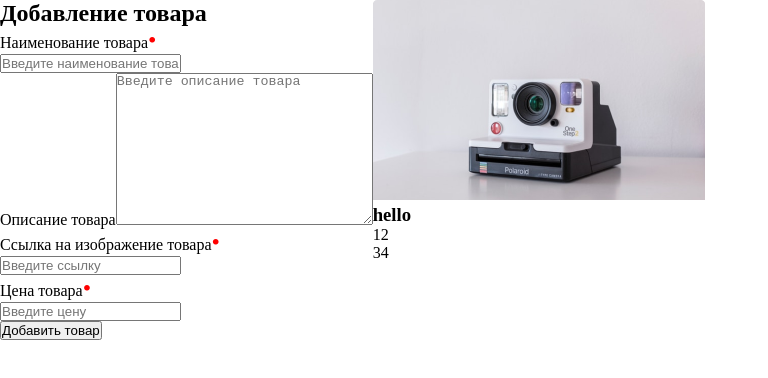
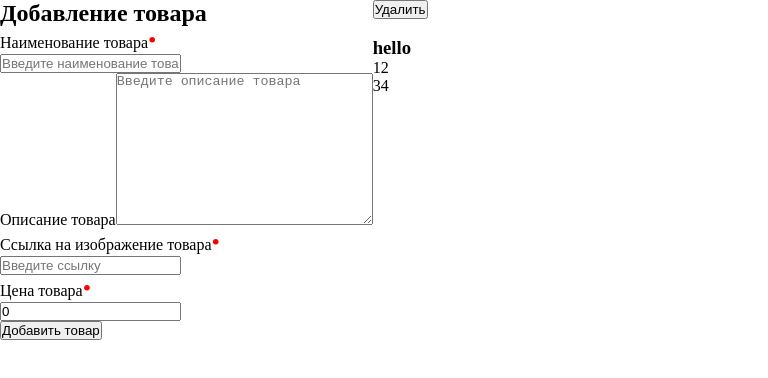
Before and after one commit to NikMakPak/idaTask, a Nuxt app: page / in a window 1280 px wide. Shown: the top 378 px of the page, without its empty margins (0-768 px from the left). Built offline with nearby package versions, Linux system fonts and the light colour scheme.

Commit message:
feat: add delete funcs and animation

```diff
--- a/components/Card.vue
+++ b/components/Card.vue
@@ -1,11 +1,11 @@
 <template>
   <div class="card">
-    <div class="delete btn"></div>
+    <button class="delete btn" @click="$emit('remove',id)">Удалить</button>
     <div class="card__content">
-        <img src="@/static/product-img.png" alt="">
-        <h3 class="card__header">{{cardData.prodName}}</h3>
-        <p class="card__description">{{cardData.prodDescription}}</p>
-        <p class="card__price">{{cardData.prodPrice}}</p>
+        <img :src="url" alt="">
+        <h3 class="card__header">{{title}}</h3>
+        <p class="card__description">{{desc}}</p>
+        <p class="card__price">{{price}}</p>
     </div>
   </div>
 </template>
@@ -13,14 +13,28 @@
 <script>
 export default {
   name: 'CardBlock',
-  props: ['cardData']
+  props: {
+    title: {
+      type: String,
+      required: true
+    },
+    url: {
+      type: String,
+      required: true
+    },
+    desc: String,
+    price: {
+      type: Number,
+      required: true
+    },
+    id: Number
+  }
 }
-
 </script>
 
 <style>
 .card{
-animation: appear 3s;
+animation: appear 1s;
 }
 
 @keyframes appear {
--- a/components/adProduct.vue
+++ b/components/adProduct.vue
@@ -42,22 +42,24 @@
                     class="form__input"
                     placeholder="Введите цену">
             </div>
-            <button type="submit" class="form__btn">Добавить товар</button>
+            <button type="submit" class="form__btn"">Добавить товар</button>
         </form>
     </aside>
 </template>
 
 <script>
-// TODO: сделать очистку формы
+// TODO: выделить кпоку на компонент. туда перенести js/ сделать валидацию
 export default {
   name: 'adProduct',
   props: ['onSend'],
   data () {
     return {
+      formValid: false,
       prodName: '',
       prodDescription: '',
       prodImgUrl: '',
-      prodPrice: ''
+      prodPrice: 0,
+      id: 0
     }
   },
   methods: {
@@ -66,9 +68,11 @@ export default {
         prodName: this.prodName,
         prodDescription: this.prodDescription,
         prodImgUrl: this.prodImgUrl,
-        prodPrice: this.prodPrice
+        prodPrice: parseInt(this.prodPrice),
+        id: Date.now()
       })
-      this.prodName = this.prodDescription = this.prodImgUrl = this.prodPrice = ''
+      this.prodName = this.prodDescription = this.prodImgUrl = ''
+      this.prodPrice = this.id = 0
     }
   }
 }
@@ -85,4 +89,7 @@ label.required:after
 input{
     display: block;
 }
+.form__btn{
+
+}
 </style>
--- a/pages/index.vue
+++ b/pages/index.vue
@@ -1,11 +1,18 @@
 <template>
 <main class="main">
   <ad-product @onSend='addToList'/>
-  <card
-    v-for="(card, index) in cardsData"
-    :key="index"
-    :cardData="card"
-  />
+  <transition-group name="list">
+    <card
+      v-for="(card) in cardsData"
+      :key="card.id"
+      :title="card.prodName"
+      :url="card.prodImgUrl"
+      :price="card.prodPrice"
+      :desc="card.prodDescription"
+      :id="card.id"
+      @remove="removeCard"
+    />
+  </transition-group>
 </main>
 </template>
 
@@ -25,8 +32,9 @@ export default {
         {
           prodName: 'hello',
           prodDescription: '12',
-          prodImgUrl: '23',
-          prodPrice: '34'
+          prodImgUrl: 'https://avatars.mds.yandex.net/get-images-cbir/369811/6lYUqNpmw5HHtyFFqTpHjw7535/ocr',
+          prodPrice: 34,
+          id: Date.now()
         }
       ]
     }
@@ -34,6 +42,10 @@ export default {
   methods: {
     addToList (data) {
       this.cardsData.push(data)
+    },
+    removeCard (id) {
+      console.log(id)
+      this.cardsData = this.cardsData.filter(el => el.id !== id)
     }
   }
 }
@@ -50,4 +62,17 @@ export default {
   display: flex;
   flex-wrap: wrap;
 }
+.list-item {
+  display: inline-block;
+  margin-right: 10px;
+}
+.list-enter-active,
+.list-leave-active {
+  transition: all 1s ease;
+}
+.list-enter-from,
+.list-leave-to {
+  opacity: 0;
+  transform: translateY(30px);
+}
 </style>
```
Also changed, not shown: assets/img/product-img.png (renamed from static/product-img.png), static/delete.svg (added).
